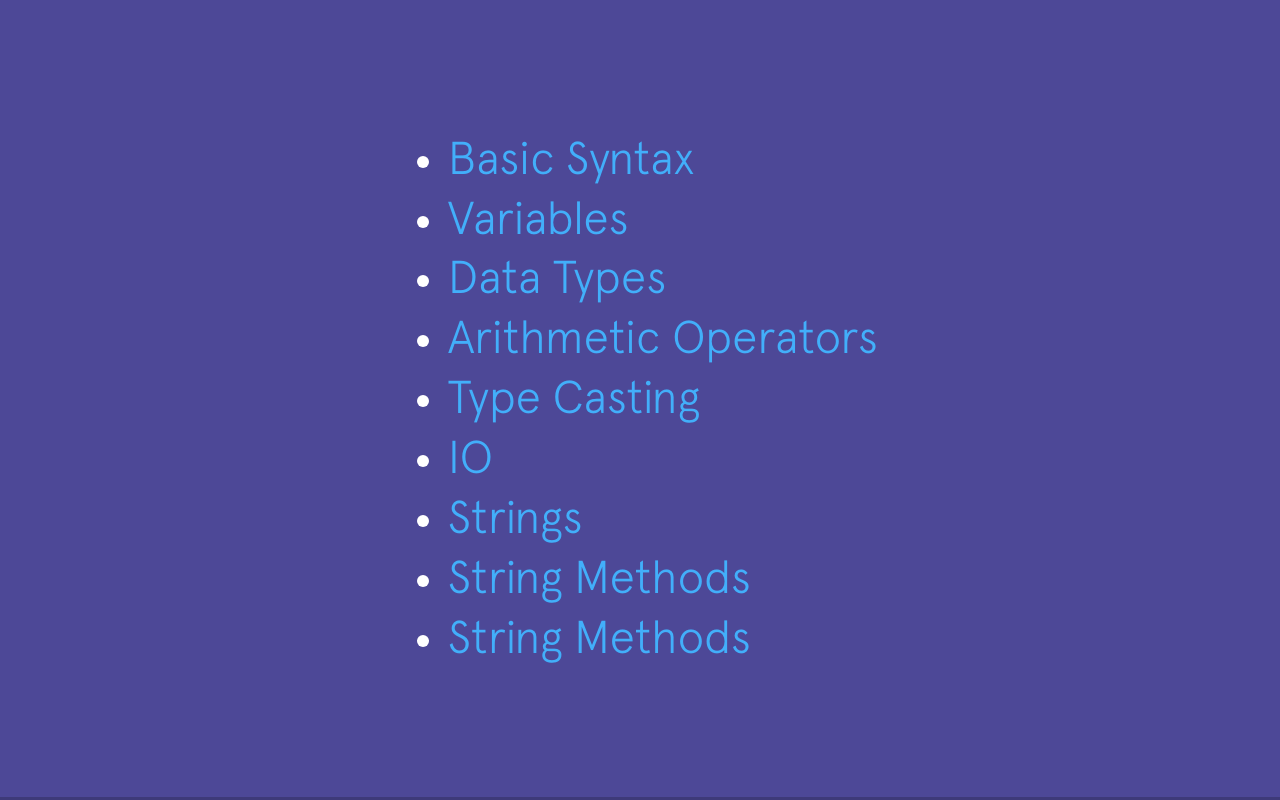
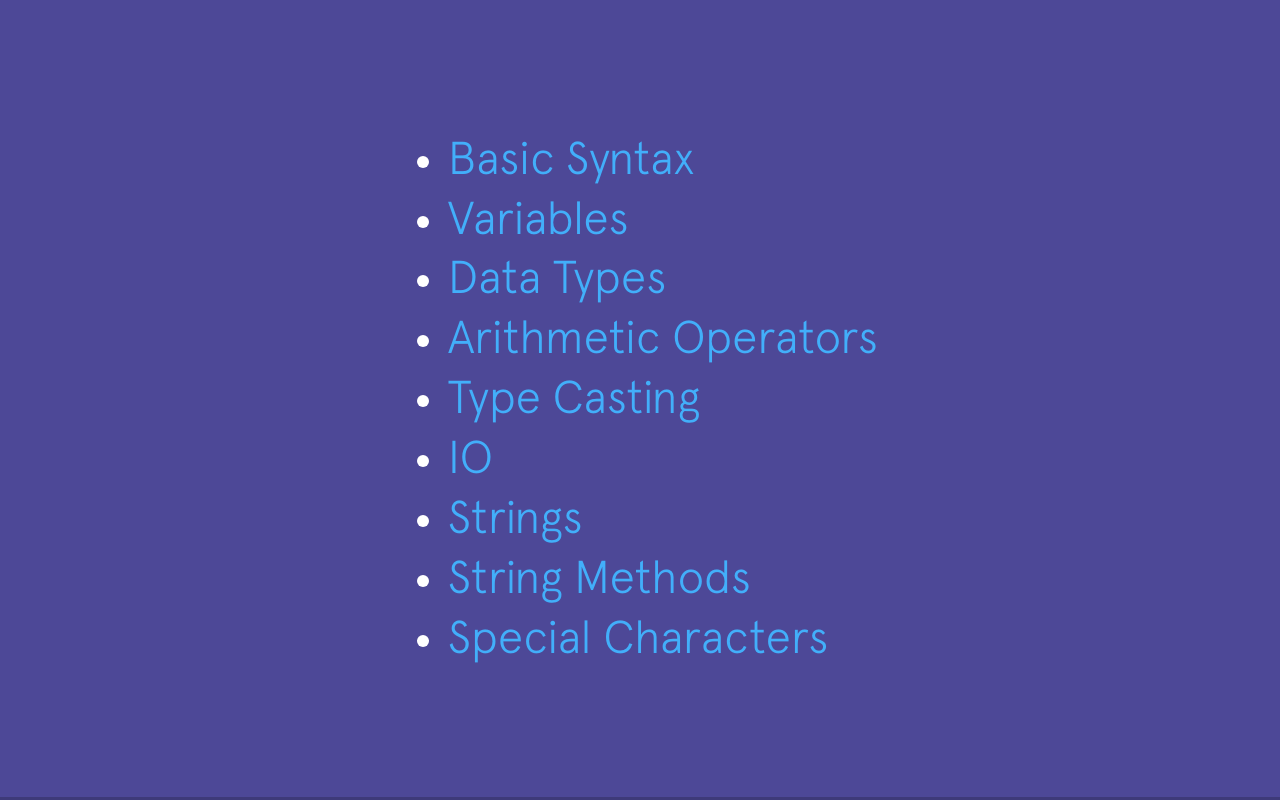
Before and after one commit to HosseinYousefi/java-slides, a plain HTML site: page index.html in a window 1280 px wide. Drawn offline with Linux system fonts and the light colour scheme; a web font is replaced by a local one.

Commit message:
special characters

```diff
--- a/index.html
+++ b/index.html
@@ -30,7 +30,7 @@
             <li><a href="slides/5_io.html">IO</a></li>
             <li><a href="slides/6_strings.html">Strings</a></li>
             <li><a href="slides/7_string_methods.html">String Methods</a></li>
-            <li><a href="slides/8_special_characters.html">String Methods</a></li>
+            <li><a href="slides/8_special_characters.html">Special Characters</a></li>
           </ul>
         </section>
       </div>
```
